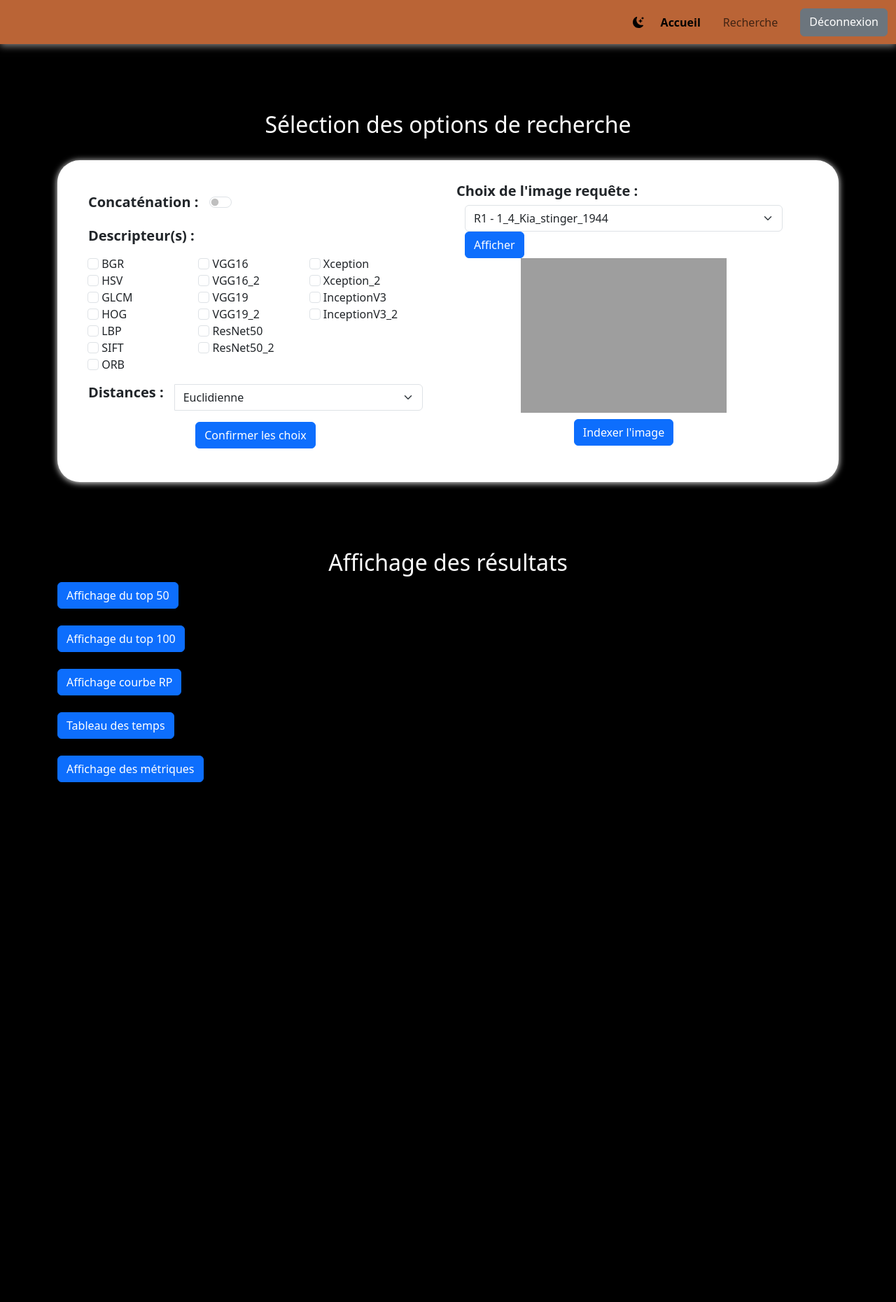
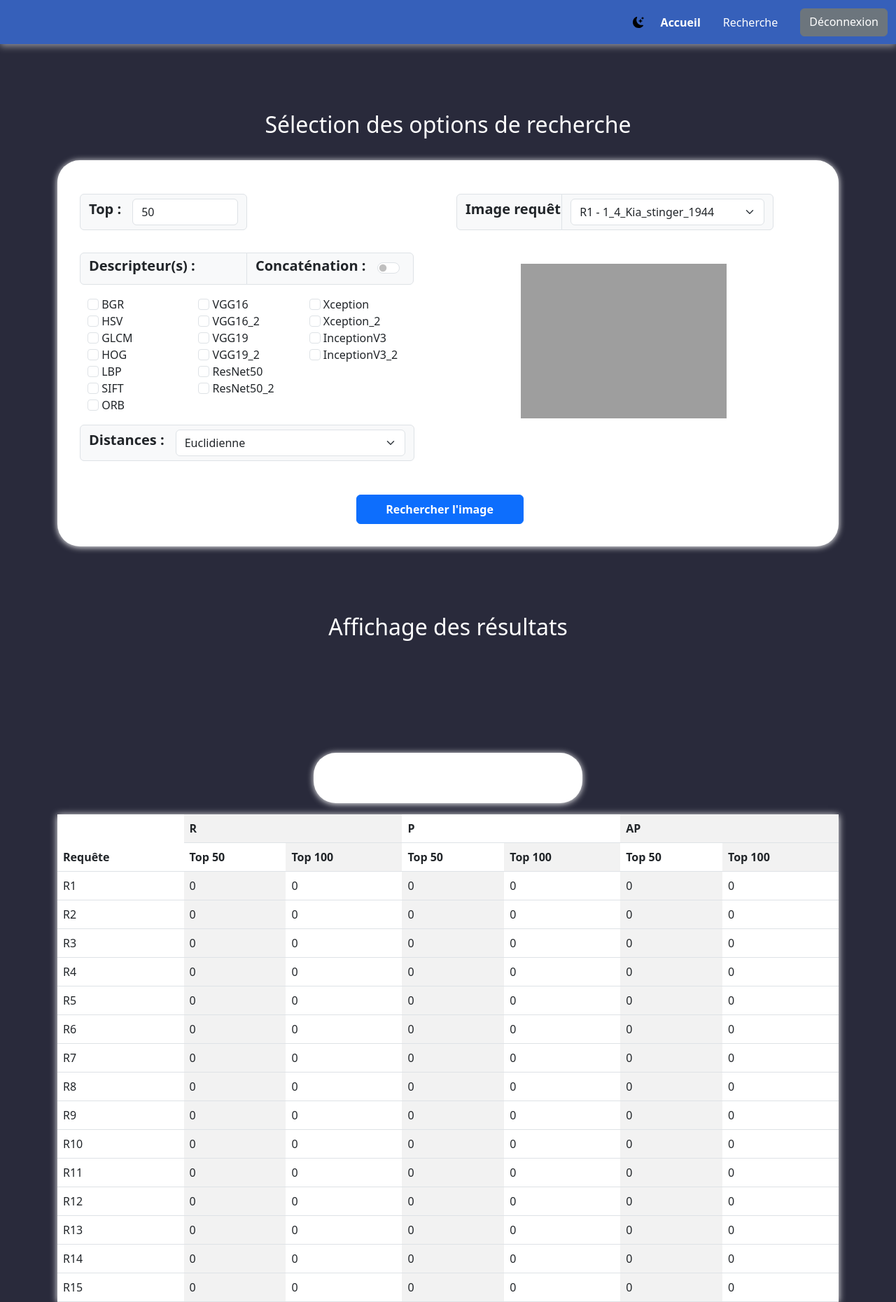
Before and after one commit to WertzSamuel/projet_MIR, a Flask app: page / in a window 1280 px wide. Shown: the whole page at 70% size. Before the commit the page ends 1118 px from the top, so only its background shows below. Run offline with Flask 3, Linux system fonts and the light colour scheme; the visitor is signed in with stand-in values (Sample User, id 1); data that the repository does not hold is empty; grey boxes are pictures that could not be loaded.

Commit message:
Modification du front end page Recherche + Run and Show results avec un seul bouton

```diff
--- a/app.py
+++ b/app.py
@@ -43,14 +43,18 @@ def index():
     if not session.get('logged_in'):
         return render_template('login.html')
 
-    if request.method == "POST" and "confirmation" in request.form:
+    if request.method == "POST" and "recherche" in request.form:
+
+        session['indexation_done'] = False
+        #Choix des descripteurs et de la distance
         config['descripteur'] = dict()
 
         config['concatenate'] = request.form.get("mix")
         config['distance'] = request.form.get("distance")
+        config['top'] = int(request.form.get("top"))
         update_descripteur_config(request.form)
         if not is_descripteur_selected():
-            flash('Pas de descripteur sélectionné', 'params')
+            flash('Pas de descripteur sélectionné', 'danger')
             return redirect(request.url)
 
         for desc in config['descripteur']:
@@ -59,33 +63,29 @@ def index():
                 config['to_concatenate'].append(folder_model)
 
         config['features'] = loadFeatures(config['concatenate'], folder_model)
-        flash('chargement des descripteurs terminé')
 
         session['descripteur_selected'] = True
 
-        return redirect('/')
-
-    if request.method == "POST" and "affichage" in request.form:
-
+        # Choix de l'image
         name = request.form.get('imageSelect')
         config['image_url'] = "static/images_requêtes/" + name +".jpg"
 
         session['image_selected'] = True
 
-        return redirect('/')
+        # Recherche de l'image
 
-    if request.method == "POST" and "indexation" in request.form:
         # On vérifie que les descripteurs ont bien été chargés
         if not session.get('descripteur_selected'):
             flash("Veuillez confirmer vos options de recherches d'abord")
         elif not session.get('image_selected'):
             flash("Veuillez choisir une image d'abord")
         else:
+            session['indexation_done'] = True
             concatenate = request.form.get("mix")
-            config['images_proches'], noms_proches = Recherche(config['concatenate'], config['descripteur'], config['distance'], 100)
-            config['RP'] = [rappel_precision(100, noms_proches)]
+            config['images_proches'], noms_proches = Recherche(config['concatenate'], config['descripteur'], config['distance'], config['top'])
+            config['RP'] = [rappel_precision(config['top'], noms_proches)]
 
-            session['indexation_done'] = True
+            flash('Recherche terminé', 'success')
 
             return redirect('/')
 
@@ -231,22 +231,12 @@ def Recherche(concatenate, desc, dist, sortie):
 
     return path_image_plus_proches, nom_image_plus_proches
 
-@app.route("/get_top50")
-def get_top50():
-    if not session.get('indexation_done'):
-        flash("Veuillez effectuer la recherche en indexant l'image d'abord")
-    else:
-        images = config['images_proches'][:50]
+@app.route("/get_top")
+def get_top():
+    if session.get('indexation_done'):
+        images = config['images_proches'][:config['top']]
         return jsonify(images)
 
-
-@app.route("/get_top100")
-def get_top100():
-    if not session.get('indexation_done'):
-        flash("Veuillez effectuer la recherche en indexant l'image d'abord")
-    else:
-        images = config['images_proches'][:100]
-        return jsonify(images)
 
 
 def rappel_precision(sortie, nom_image_plus_proches):
@@ -304,16 +294,16 @@ def rappel_precision(sortie, nom_image_plus_proches):
                 "9_4_Audi_A1_12833": 14}
     req = requete[fileName.lstrip("static/images_requêtes/").rstrip(".jpg")]
 
-    config['metrics'][req][1] = rappels[49]
-    config['metrics'][req][3] = precisions[49]
-    config['metrics'][req][2] = rappels[99]
-    config['metrics'][req][4] = precisions[99]
+    config['metrics'][req][1] = rappels[(sortie//2)-1]
+    config['metrics'][req][3] = precisions[(sortie//2)-1]
+    config['metrics'][req][2] = rappels[(sortie)-1]
+    config['metrics'][req][4] = precisions[(sortie)-1]
 
     #Création de la courbe R/P
     plt.plot(rappels,precisions)
     plt.xlabel("Recall")
     plt.ylabel("Precision")
-    plt.title("R/P"+str(sortie)+" voisins de l'image n°"+num_image)
+    plt.title("R/P "+str(sortie)+" voisins de l'image n°"+num_image)
 
     average_P = 0
     deno = 0
@@ -342,7 +332,7 @@ def rappel_precision(sortie, nom_image_plus_proches):
 @app.route("/get_RP")
 def get_RP():
     if not session.get('indexation_done'):
-        flash("Veuillez effectuer la recherche en indexant l'image d'abord")
+        #flash("Veuillez effectuer la recherche en indexant l'image d'abord")
         return []
     else:
         return config['RP']
@@ -350,10 +340,7 @@ def get_RP():
 @app.route("/get_time_data")
 def get_time_data():
 
-    if not session.get('indexation_done'):
-        flash("Veuillez effectuer la recherche en indexant l'image d'abord")
-
-    else:
+    if session.get('indexation_done'):
         for d in config['descripteur']:
             if config['descripteur'][d] == 'on':
                 desc = d.upper()
@@ -368,10 +355,7 @@ def get_time_data():
 @app.route("/get_metric_data")
 def get_metric_data():
 
-    if not session.get('indexation_done'):
-        flash("Veuillez effectuer la recherche en indexant l'image d'abord")
-
-    else:
+    if session.get('indexation_done'):
         data = [
             {'Requete' : config['metrics'][i][0],
             'R50': round(config['metrics'][i][1], 2),
@@ -387,10 +371,7 @@ def get_metric_data():
 @app.route("/get_moy")
 def get_moy():
 
-    if not session.get('indexation_done'):
-        flash("Veuillez effectuer la recherche en indexant l'image d'abord")
-
-    else:
+    if session.get('indexation_done'):
         data = config['metrics']
 
         s_AP50, s_AP100, c = 0, 0, 0
--- a/static/CSS/style.css
+++ b/static/CSS/style.css
@@ -1,7 +1,9 @@
+
+
 /****** Background color *******/
 /*********** Dark **************/
 .fond.theme{
-  background-color:rgb(0, 0, 0) ;
+  background-color:rgb(41, 42, 59) ;
 }
 .fond-sec.theme {
   background-color:#232629 ;
@@ -14,7 +16,7 @@
 }
 /*********** Light **************/
 .fond.theme.light{
-  background-color:rgb(238, 220, 202) ;
+  background-color:whitesmoke;
 }
 .fond-sec.theme.light {
   background-color:#c7b299 ;
@@ -75,7 +77,7 @@ a.nav-link.active.texte-color.theme.light{
 /******** Navbar bg ********/
 /********** Dark **********/
 .navbar-scrolled.theme {
-  background-color: #BA6436;
+  background-color: #3660ba;
   /*background-color:rgba(34, 32, 30, 1) ;*/
   box-shadow: 0 3px 10px rgba(255, 255, 255, 0.5);
 }
@@ -85,7 +87,7 @@ a.nav-link.active.texte-color.theme.light{
 }
 /********** Light **********/
 .navbar-scrolled.theme.light {
-  background-color: rgb(221, 186, 162);
+  background-color:  #4872cc;
   /*background-color: #BA6436;*/
   box-shadow: 0 3px 10px rgba(0, 0,0, 0.5);
 }
--- a/static/Script/script.js
+++ b/static/Script/script.js
@@ -98,58 +98,39 @@ function toggleDistances() {
     }
 }
 
-
+// Charge l'image requête
 function loadImageRequest(){
     var image_selected = $("#imageSelect").val();
     var image_path = "/static/images_requêtes/" + image_selected + ".jpg"
     $("#image_requete").attr("src",image_path);
 }
 
-$(document).ready(function(){
-
-
-
-    loadImageRequest();
-
-    $("#imageSelect").change( function( event ) {
-        loadImageRequest();
-      });
-
-    // Récupère les 50 images les + proches si on clique sur le bouton
-    $("#top50").click(function(){
-        $.get('/get_top50', function(data){
+// Récupère les images les + proches
+function get_top() {
+    $.get('/get_top', function(data){
         var images_html = '';
         data.forEach(function(image){
-                images_html += '<img class="image" src="' + image + '" alt="Image">';
+            images_html += '<img class="image px-2 py-2" src="' + image + '" alt="Image" style="width:20%">';
         });
         $("#conteneur_images").html(images_html);
     });
-    });
+}
 
-    // Récupère les 100 images les + proches si on clique sur le bouton
-    $("#top100").click(function(){
-        $.get('/get_top100', function(data){
-            var images_html = '';
-            data.forEach(function(image){
-                images_html += '<img class="image" src="' + image + '" alt="Image">';
-            });
-            $("#conteneur_images").html(images_html);
-        });
-    });
-
-    // Récupère les métriques si on clique sur le bouton
-    $("#RP").click(function(){
+// Récupère le graphe RP
+function get_RP(){
     $.get('/get_RP', function(data){
         var images_html = '';
         data.forEach(function(image){
             images_html += '<img  src="' + image + '" alt="Image" width="600" height="450">';
+            $("#conteneur_RP").show();
         });
         $("#conteneur_RP").html(images_html);
+
     });
-    });
+}
 
-    // Affiche le tableau des temps
-    $("#showTimeTable").click(function(){
+// Récupère les temps d'exécution
+function get_time() {
     $.get('/get_time_data', function(data){
         $('#timeTable tbody').empty();
         $.each(data, function(index, item){
@@ -157,10 +138,10 @@ $(document).ready(function(){
         });
         $('#timeContainer').show();
     });
-    });
+}
 
 // Affiche le tableau des métriques
-    $("#showMetricTable").click(function(){
+function get_metrics() {
     $.get('/get_metric_data', function(data){
         $('#metricTable tbody').empty();
         $.each(data, function(index, item){
@@ -174,5 +155,18 @@ $(document).ready(function(){
         var contenuElement = document.getElementById("MAP100");
         contenuElement.textContent = "MaP top 100 : " + moy[1];
     });
+}
+
+$(document).ready(function(){
+
+
+    $("#imageSelect").change( function( event ) {
+        loadImageRequest();
       });
+
+    loadImageRequest();
+    get_top();
+    get_RP();
+    get_time();
+    get_metrics();
 });
--- a/templates/index.html
+++ b/templates/index.html
@@ -52,10 +52,10 @@
                     </li>
 
                     <li class="nav-item mx-md-2 mx-auto">
-                        <a class="nav-link active fs-md-3" aria-current="page" href="/">Accueil</a>
+                        <a class="nav-link active fs-md-3 texte-color theme" aria-current="page" href="/">Accueil</a>
                     </li>
                     <li class="nav-item mx-md-2 mx-auto">
-                        <a class="nav-link fs-md-3" href="#">Recherche</a>
+                        <a class="nav-link fs-md-3 texte-color theme" href="#">Recherche</a>
                     </li>
                     <!-- Bouton de déconnexion -->
                     {% if session.logged_in %}
@@ -73,7 +73,7 @@
     {% with messages = get_flashed_messages(with_categories=true) %}
         {% if messages %}
             {% for category, message in messages %}
-                <div class="alert alert-info my-3 mx-5">{{ message }}</div>
+                <div class="alert alert-{{category}} my-3 mx-5">{{ message }}</div>
             {% endfor %}
         {% endif %}
     {% endwith %}
@@ -83,7 +83,7 @@
         <form method="post">
 
 
-
+            <form method="POST">
                 <div class="table mx-auto my-5 py-5 " >
                     <h2 class="texte-color theme text-center">Sélection des options de recherche </h2>
                     <br>
@@ -94,17 +94,28 @@
                                     <!--Colonne de gauche-->
                                     <div class = "col-md-6">
                                         <div class="container">
+                                            <div class="row input-group my-3 ">
+                                                <span class="input-group-text col-md-6">
+                                                    <h5><label class="form-check-label me-3" for="top"><strong>Top : </strong></label></h5>
+                                                    <input type="number" class="form-control" id="top" name="top" min="1" max="1000" value="50" required>
+                                                </span>
+                                            </div>
 
-                                        <div class="input-group my-3">
+
+                                            <!-- Case à cocher pour les descripteurs -->
+                                            <div class="input-group my-3" id="checkboxes" aria-required="true">
+
+                                                <div class="row input-group my-3 ">
+                                                    <span class="input-group-text col-md-6">
+                                                        <h5 ><label for="checkboxes"><strong>Descripteur(s) :</strong></label></h5>
+                                                    </span>
+                                                    <span class="input-group-text col-md-6">
                                                         <h5><label class="form-check-label me-3" for="mix"><strong>Concaténation : </strong></label></h5>
                                                         <div class="form-check form-switch">
                                                             <input class="form-check-input" type="checkbox" role="switch" name="mix" id="mix" onclick = "toggleCheckboxes()">
                                                         </div>
+                                                    </span>
                                                 </div>
-
-                                        <!-- Case à cocher pour les descripteurs -->
-                                        <div class="input-group my-3" id="checkboxes" aria-required="true">
-                                            <h5 class = "col-12 mb-3"><label for="checkboxes"><strong>Descripteur(s) :</strong></label></h5>
                                                 <div class = "col-md-4">
                                                     <input class="form-check-input single" type="checkbox" name="BGR" id="BGR">
                                                     <label class="form-check-label" for="BGR">BGR</label><br>
@@ -165,41 +176,34 @@
                                             </div>
 
                                             <!-- Liste déroulante pour la distance -->
-
-                                        <div class="input-group" id="distances">
+                                            <div class="row input-group my-3 " id="distances">
+                                                <span class="input-group-text col-md-12">
                                                     <h5><label class="me-3"><strong>Distances : </strong></label></h5>
-
                                                     <select name="distance" id="distanceSelect"  class="form-select">
-                                                <option value="Euclidienne">Euclidienne</option>
+                                                        <option selected value="Euclidienne">Euclidienne</option>
                                                         <option value="Correlation">Correlation</option>
                                                         <option value="Chi carre">Chi Carré</option>
                                                         <option value="Intersection">Intersection</option>
                                                         <option value="Brute-force">Bhattacharyya</option>
-
                                                         <option value="Brute_force">Brute-force</option>
                                                         <option value="Flann">Flann</option>
                                                     </select>
+                                                </span>
                                             </div>
-
-                                        <div class="input-group my-3 ">
-                                            <form method="POST" action="/">
-                                                <button class="btn btn-primary mx-auto" type='submit' name="confirmation">Confirmer les choix</button>
-                                            </form>
-                                        </div>
-
                                         </div>
                                     </div>
 
                                     <!--Colonne de droite-->
                                     <div class = "col-md-6">
                                         <div class="container">
-                                        <h5><label class="me-3"><strong>Choix de l'image requête : </strong></label></h5>
-
                                             <!-- Liste déroulante pour l'image requête -->
                                             <div class="container" id="imagerequete">
                                                 <div class=" mx-auto">
-                                                <form method="POST" action="/">
-
+                                                    <div class="row input-group my-3 ">
+                                                        <span class="input-group-text col-md-4">
+                                                            <h5><label class="me-3"><strong>Image requête : </strong></label></h5>
+                                                        </span>
+                                                        <span class="input-group-text col-md-8">
                                                             <select name="imageSelect" id="imageSelect"  class="form-select" required>
                                                                 <option selected value="1_4_Kia_stinger_1944">R1 - 1_4_Kia_stinger_1944</option>
                                                                 <option value="1_2_Kia_sorento_1675">R2 - 1_2_Kia_sorento_1675</option>
@@ -217,33 +221,28 @@
                                                                 <option value="9_3_Audi_Q7_12722">R14 - 9_3_Audi_Q7_12722</option>
                                                                 <option value="9_4_Audi_A1_12833">R15 - 9_4_Audi_A1_12833</option>
                                                             </select>
+                                                        </span>
+                                                    </div>
+                                                </div>
+                                                <div class="row mx-auto my-5">
+                                                    <img id="image_requete" src="" style="width:70%" class="mx-auto">
+                                                </div>
+                                            </div>
+                                        </div>
+                                    </div>
+                                </div>
+                                <div class="row mx-auto py-3 pe-4">
+                                    <div class = "d-grid gap-2 col-3 mx-auto">
 
-                                                        <button class="btn btn-primary " type='submit' name="affichage">Afficher</button>
+                                            <button class="btn btn-primary py-2" type='submit' name="recherche" id="Recherche"><strong>Rechercher l'image</strong></button>
 
-
-                                                </form>
-                                            </div>
-                                            <div class="row mx-auto">
-
-
-                                                <img id="image_requete" src="" style="width:70%" class="mx-auto">
-
-                                            </div>
-
-
-                                            <div class="row mx-auto py-3 text-center">
-                                                <form method="POST" action="/">
-                                                    <button class="btn btn-primary mx-auto" type='submit' name="indexation">Indexer l'image</button>
-                                                </form>
                                     </div>
                                 </div>
                             </div>
                         </div>
                     </div>
                 </div>
-                    </div>
-                </div>
-            </div>
+            </form>
 
 
 
@@ -251,27 +250,18 @@
 
 
 
-            <div class="">
+            <div class="" id="Resultats">
                 <h2 class="texte-color theme text-center">Affichage des résultats</h2>
 
-                <!-- Boutons pour afficher les images et la courbe RP -->
-                <button class='btn btn-primary' type='button' id='top50'>Affichage du top 50</button>
-                <br></br>
-                <button class="btn btn-primary" type='button' id='top100'>Affichage du top 100</button>
-                <br></br>
-                <div id="conteneur_images"></div>
+                <!-- Conteneurs pour afficher les images et la courbe RP -->
+                <div class="row mx-auto my-5">
 
-                <button class='btn btn-primary' type="button" id="RP">Affichage courbe RP</button>
-                <div id="conteneur_RP"></div>
-                <br>
-
-                <!-- Bouton et container pour afficher les temps de processing -->
-                <button class="btn btn-primary" id="showTimeTable">Tableau des temps</button>
-
-                <div id="timeContainer" style="display: none;">
-                    <table border="1" id="timeTable">
+                    <div class="col-md-6 mx-auto my-md-0 my-5 text-center">
+                        <!-- Container pour afficher les temps de processing -->
+                        <div id="timeContainer" class="bg-white text-dark flashCard theme rounded-5 py-3 px-3" style="display: none;">
+                            <table class="table texte-color theme " id="timeTable">
                                 <thead>
-                            <tr>
+                                    <tr class="table-active ">
                                         <th> Descripteur </th>
                                         <th> Temps d'indexation (s) </th>
                                         <th> Temps de recherche (s) </th>
@@ -283,13 +273,34 @@
                             </table>
                         </div>
 
+                    </div>
+                    <div class="col-md-6 mx-auto text-center">
+                        <div id="conteneur_RP" class="bg-white text-dark flashCard theme rounded-5 py-3 px-3" style="display: none;" >
+                        </div>
+                    </div>
+                </div>
+                <div id="conteneur_images" class="my-2"></div>
+
                 <br></br>
 
-                <!-- Bouton et container pour afficher les métriques précises -->
-                <button class="btn btn-primary" id="showMetricTable">Affichage des métriques</button>
+                <!-- Container pour afficher les métriques précises -->
 
                 <div id="metricContainer" style="display: none;">
-                    <table border="1" id="metricTable">
+                    <div class="bg-white text-dark flashCard theme rounded-5 mx-auto my-3 py-2 " style="width:30vw">
+                        <div class="row my-4 mx-auto text-center">
+                            <div class="col-6">
+                                <h5 id="MAP50"></h5>
+                            </div>
+                            <div class="col-6">
+                                <h5 id="MAP100"></h5>
+                            </div>
+                        </div>
+                    </div>
+
+
+
+
+                    <table class="table table-striped-columns flashCard theme " id="metricTable">
                         <thead>
                             <tr>
                                 <th rowspan="2">Requête</th>
@@ -310,12 +321,6 @@
                         </tbody>
                     </table>
                 </div>
-
-                <br></br>
-
-                <div id="MAP50"></div>
-
-                <div id="MAP100"></div>
             </div>
 
 
```
Lines whose indentation alone changed are shown as unchanged.
